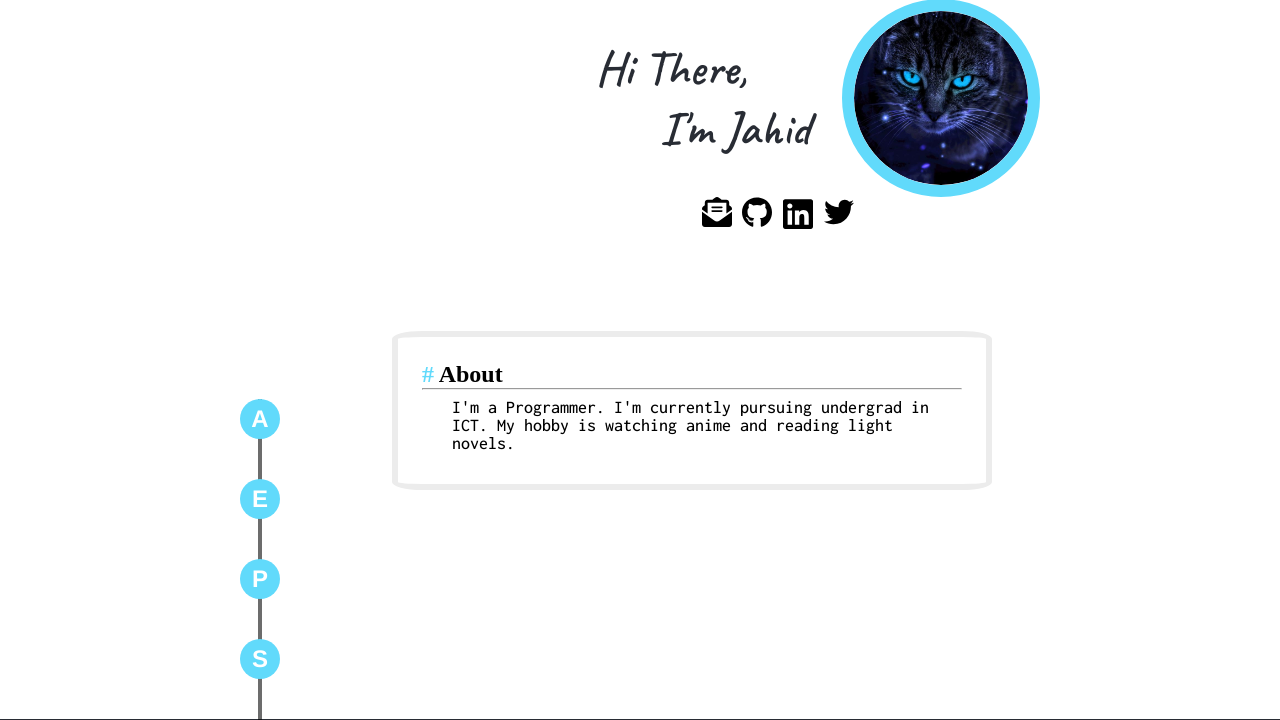
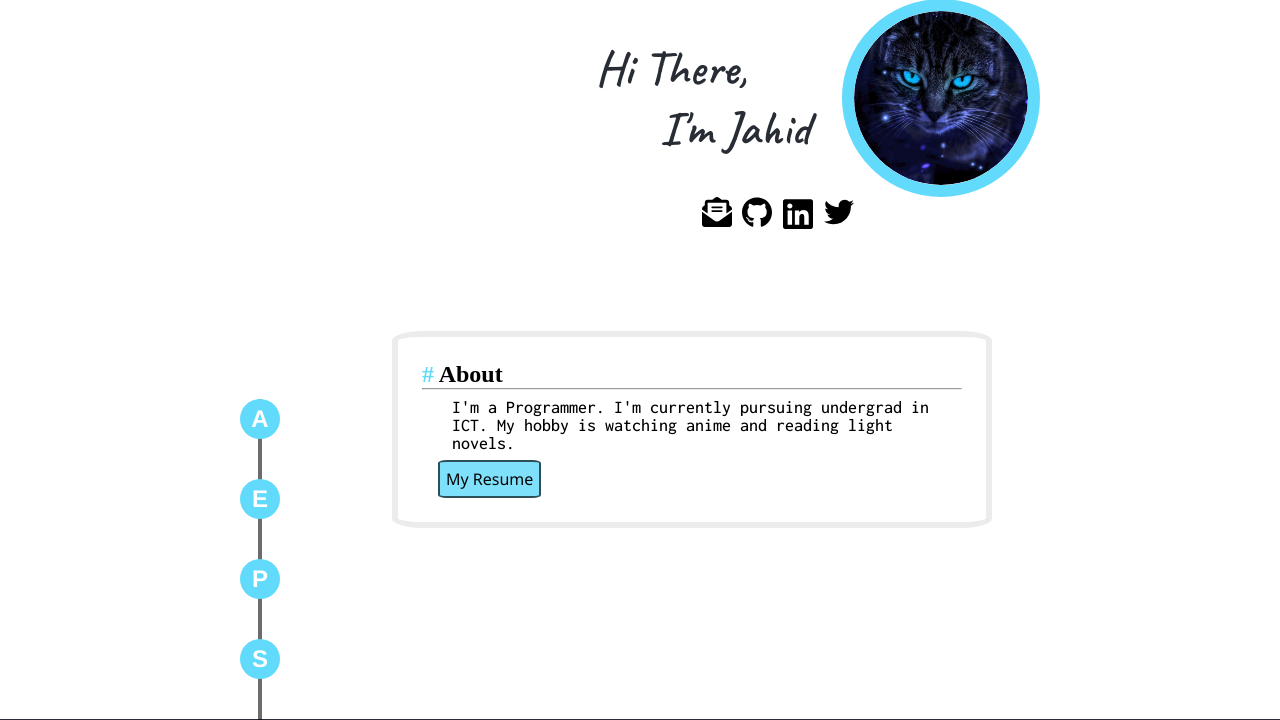
Before and after one commit to jahidem/jahidem.github.io, a PHP site: page /portfolio/index.html in a window 1280 px wide. Shown: the part 81-801 px from the top of the page. Run offline with PHP 8.4, Linux system fonts and the light colour scheme.

Commit message:
portfolio-resume
resume added

```diff
--- a/portfolio/index.html
+++ b/portfolio/index.html
@@ -109,6 +109,9 @@
             I'm a Programmer. I'm currently pursuing undergrad in ICT.
              My hobby is watching anime and reading light novels.
         </p>
+        <a href="/portfolio/pdf/Resume Jahid Hossain.pdf" download>
+        <button>My Resume</button>
+      </a>
     </div>
 
 
--- a/portfolio/style.css
+++ b/portfolio/style.css
@@ -1,4 +1,5 @@
 @import url("https://fonts.googleapis.com/css2?family=Caveat:wght@600&family=Inconsolata:wght@500&display=swap");
+/* Global styles*/
 * {
   margin: 0;
   padding: 0;
@@ -6,6 +7,27 @@
   list-style: none;
   text-decoration: none;
 }
+button{
+    background-color: #61dafbd0;
+    color: #050505;
+    padding: 6px;
+    font-size: 16px;
+    font-family: 'Segoe UI', Tahoma, Geneva, Verdana, sans-serif;
+    box-shadow: none;
+    border: 2px solid #050505a8;
+    border-radius: 8%;
+    margin-left: 1rem;
+
+}
+button:hover{
+    cursor: pointer;
+    background-color: #ffffff;
+    color: #050505;
+    border: 2px solid #050505;
+}
+
+
+
 /* Container */
 .container {
   width: 800px;
```
Also changed, not shown: 1 other file.
